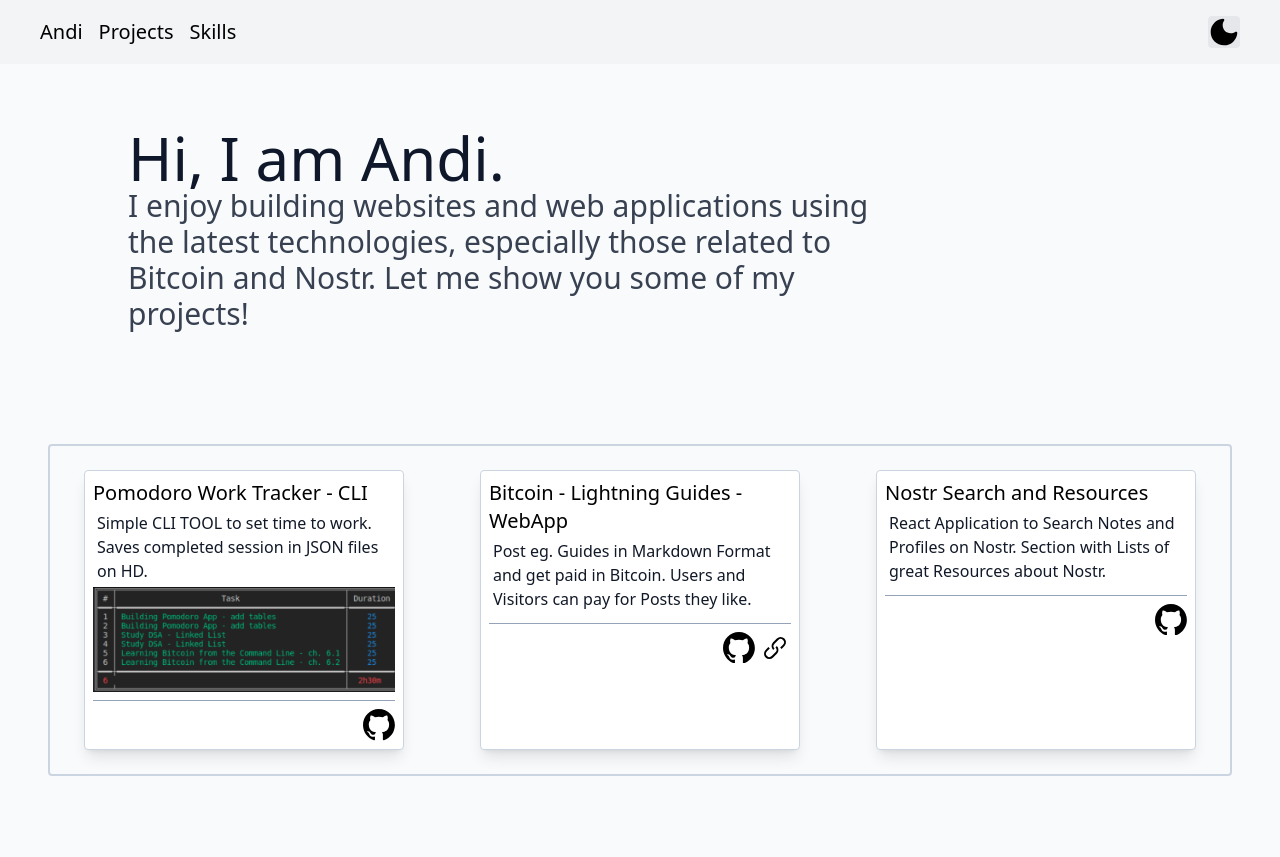
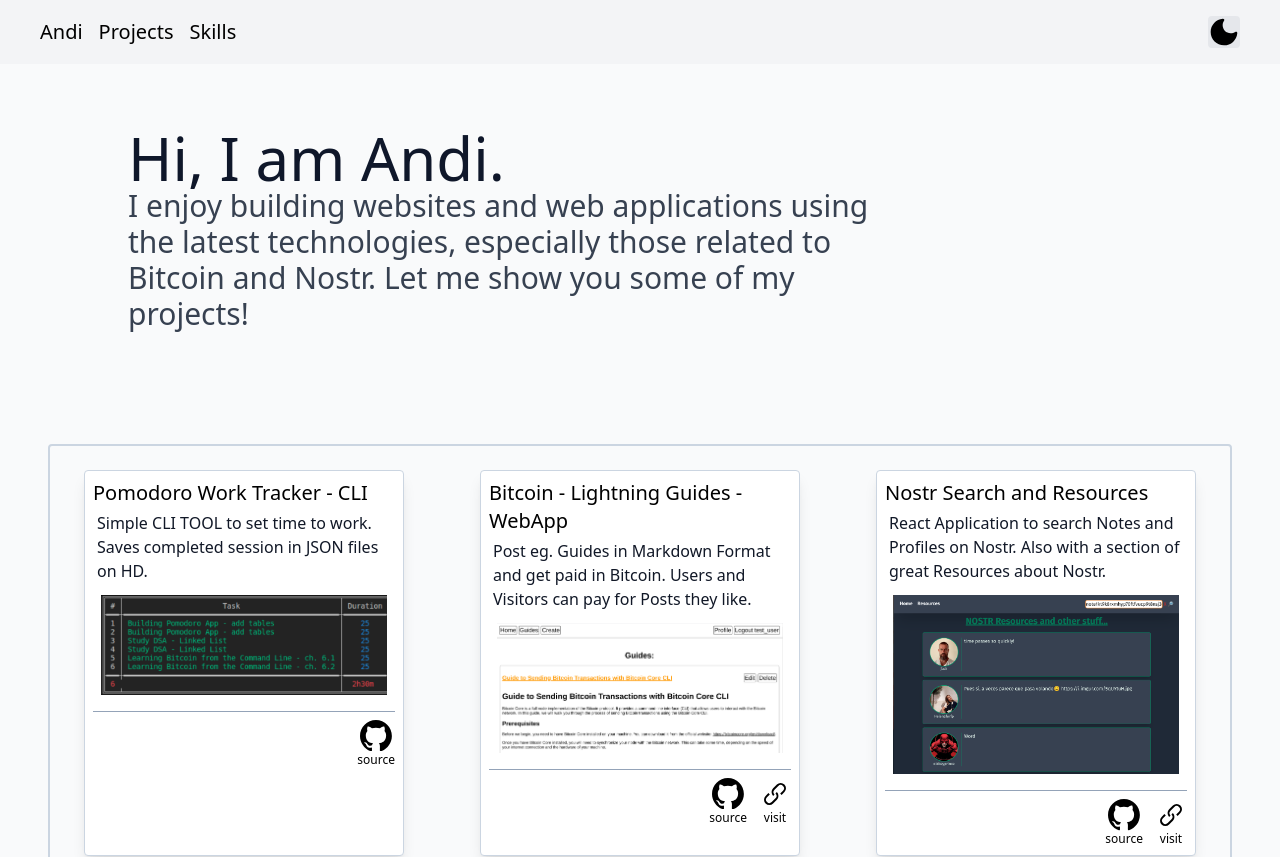
Before and after one commit to And1x/portfolio, a React (Vite) app: page / in a window 1280 px wide. Shown: the top 857 px of the page. Built offline with nearby package versions, Linux system fonts and the light colour scheme.

Commit message:
img added and fullscreen

```diff
--- a/src/assets/projects.tsx
+++ b/src/assets/projects.tsx
@@ -7,7 +7,7 @@ const projetcList: Project[] = [
       "Simple CLI TOOL to set time to work. Saves completed session in JSON files on HD.",
     img: {
       url: "/src/assets/preview_project_pomodoro.png",
-      alt: "Project Pomodoro",
+      alt: "Preview Project Pomodoro",
     },
     tech: ["go"],
     github: "https://github.com/And1x/pomodoro",
@@ -18,8 +18,8 @@ const projetcList: Project[] = [
     content:
       "Post eg. Guides in Markdown Format and get paid in Bitcoin. Users and Visitors can pay for Posts they like.",
     img: {
-      url: "",
-      alt: "",
+      url: "/src/assets/preview_project_blnguides_1.png",
+      alt: "Preview Project BLN Guides",
     },
     tech: ["Go, Postgres, LNbits"],
     github: "https://github.com/And1x/bln-guides",
@@ -28,14 +28,14 @@ const projetcList: Project[] = [
   {
     title: "Nostr Search and Resources",
     content:
-      "React Application to Search Notes and Profiles on Nostr. Section with Lists of great Resources about Nostr.",
+      "React Application to search Notes and Profiles on Nostr. Also with a section of great Resources about Nostr.",
     img: {
-      url: "",
-      alt: "",
+      url: "/src/assets/preview_project_nostreact_1.png",
+      alt: "Preview Project Nostreact",
     },
     tech: ["TS, React, Tailwind"],
-    github: "",
-    website: "",
+    github: "https://github.com/And1x/nostreact",
+    website: "https://nostreact.vercel.app/",
   },
 ];
 
--- a/src/components/ProjectCard.tsx
+++ b/src/components/ProjectCard.tsx
@@ -1,4 +1,5 @@
 export default function ProjectCard({ project }: { project: Project }) {
+  const projectId = project.title.replace(" ", "-");
   return (
     <div className="bg-white dark:bg-slate-800 border dark:text-white min-w-[18rem] max-w-[25vw] p-2 shadow-lg border-slate-300 rounded dark:border-slate-600">
       <div className="border-b pb-2 border-b-slate-400 dark:border-b-orange-400">
@@ -6,13 +7,24 @@ export default function ProjectCard({ project }: { project: Project }) {
         <p className="p-1 text-gray-900 dark:text-gray-100">
           {project.content}
         </p>
-        {/* todo: maximize image */}
-
-        <img src={project.img.url} alt={project.img.alt} className="w-fit" />
+        <div className="flex justify-center p-2">
+          <img
+            src={project.img.url}
+            alt={project.img.alt}
+            className="w-fit cursor-zoom-in"
+            id={projectId}
+            onClick={() => {
+              document.getElementById(projectId)?.requestFullscreen();
+            }}
+          />
+        </div>
       </div>
-      <div className="flex gap-1 justify-end pt-2">
-        <a href={project.github}>
-          <div className="w-8 h-8 rounded hover:outline  hover:outline-orange-600 hover:dark:outline-orange-400">
+      <div className="flex gap-3 justify-end pt-2">
+        <a
+          href={project.github}
+          className="flex flex-col justify-center items-center rounded hover:outline  hover:outline-orange-600 hover:dark:outline-orange-400"
+        >
+          <div className="w-8 h-8 ">
             <svg viewBox="0 0 98 96" xmlns="http://www.w3.org/2000/svg">
               <path
                 fill-rule="evenodd"
@@ -22,11 +34,15 @@ export default function ProjectCard({ project }: { project: Project }) {
               />
             </svg>
           </div>
+          <span className="text-xs">source</span>
         </a>
 
         {project.website ? (
-          <a href={project.website}>
-            <div className="w-8 h-8 rounded hover:outline  hover:outline-orange-600 hover:dark:outline-orange-400">
+          <a
+            href={project.website}
+            className="flex flex-col justify-center items-center rounded hover:outline  hover:outline-orange-600 hover:dark:outline-orange-400"
+          >
+            <div className="w-8 h-8">
               <svg
                 xmlns="http://www.w3.org/2000/svg"
                 viewBox="0 0 24 24"
@@ -42,6 +58,7 @@ export default function ProjectCard({ project }: { project: Project }) {
                 ></path>
               </svg>
             </div>
+            <span className="text-xs">visit</span>
           </a>
         ) : null}
       </div>
```
Also changed, not shown: src/assets/preview_project_blnguides_1.png (added), src/assets/preview_project_nostreact_1.png (added).
